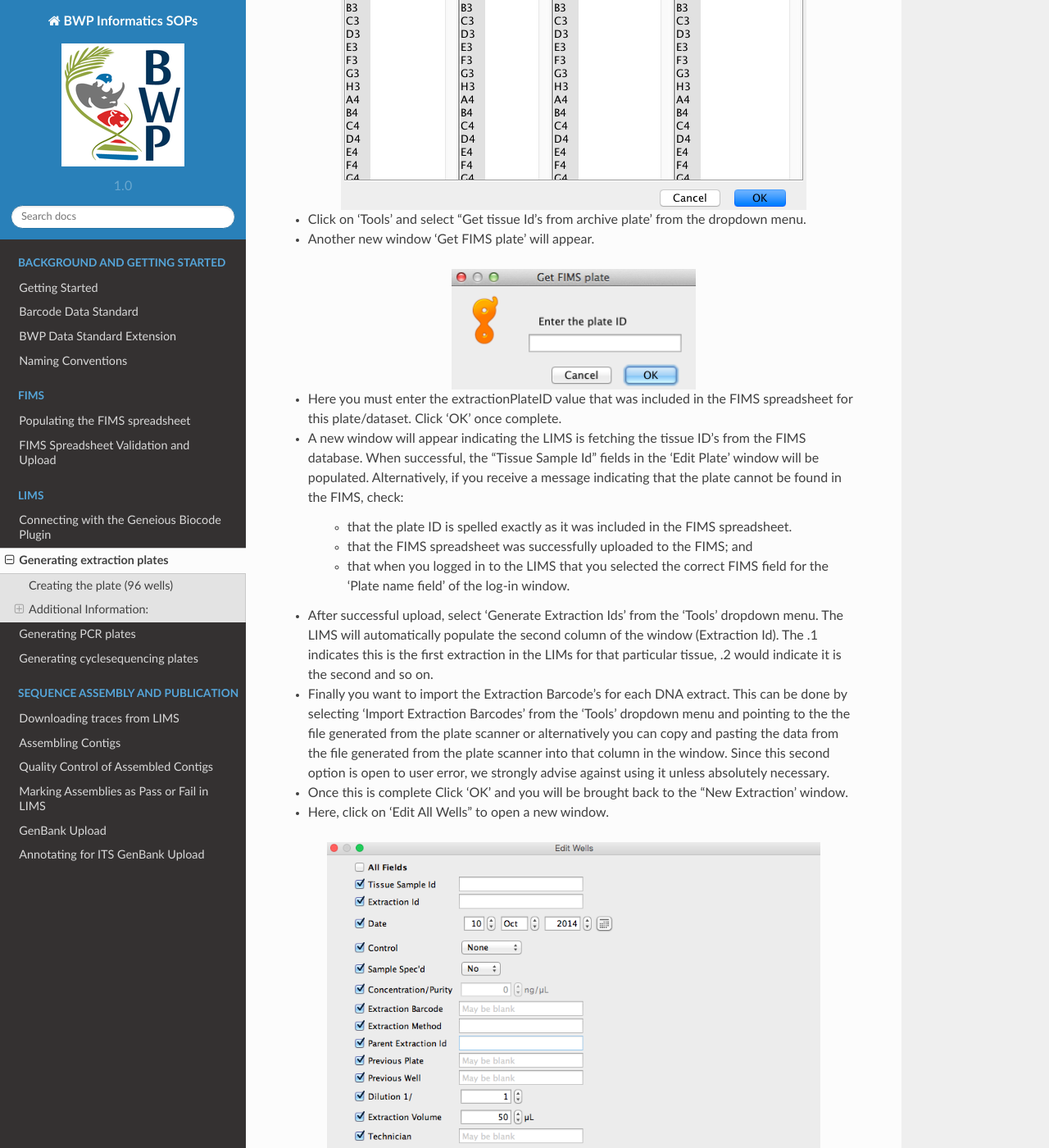
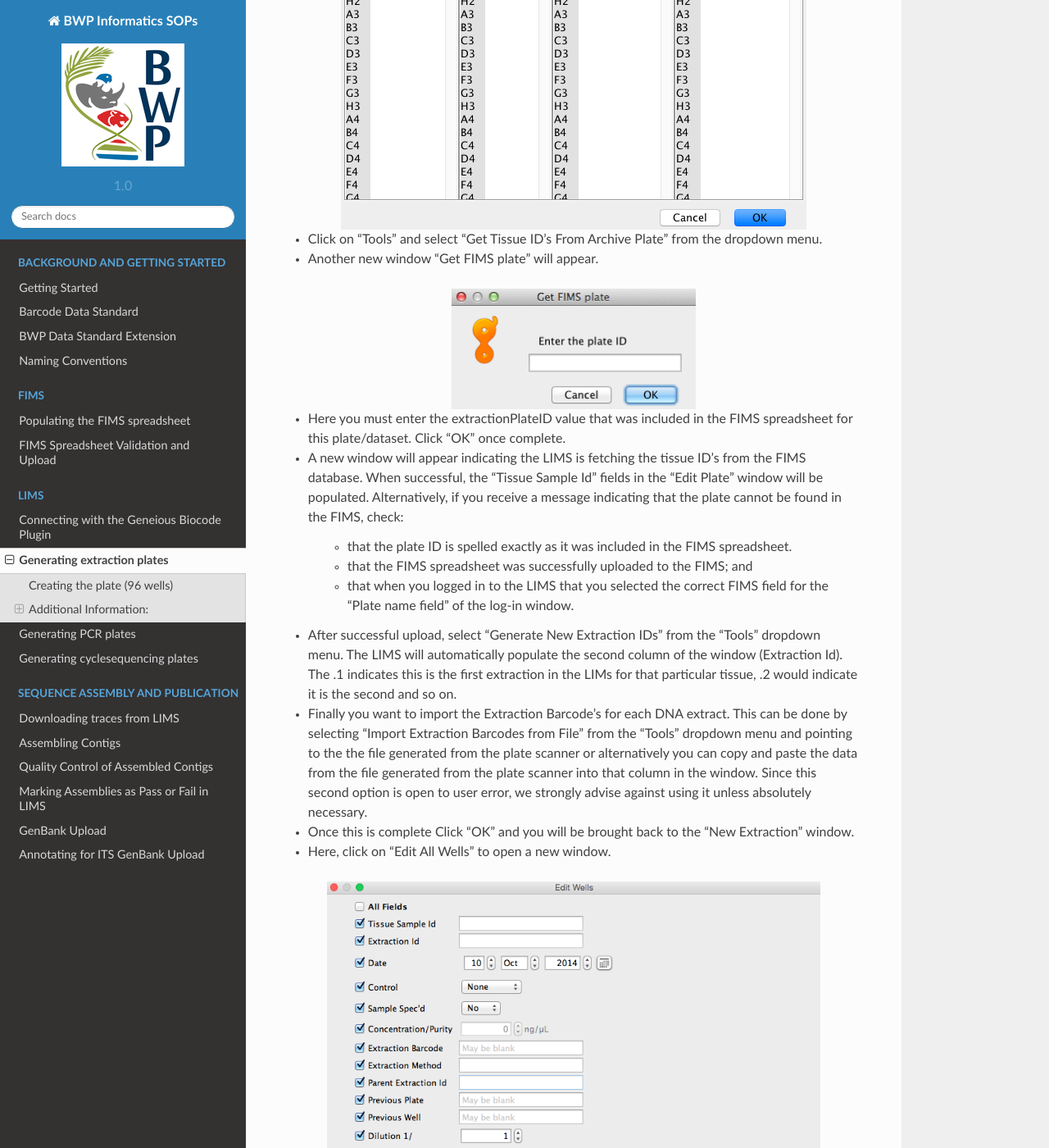
Before and after one commit to SIBarcodeNetwork/BWP-FIMS-and-LIMS, a Sphinx documentation site: the page built from Docs/extraction_plates.rst, in a window 1280 px wide and 1400 px high, scrolled down 1525 px. Shown: the whole window at 82% size. Built offline with Sphinx 7.4.7 and the Read the Docs theme 2.0.0, drawn with Linux system fonts in a browser that asks for light colours; some of the changed text lies outside the part shown.

Commit message:
Minor edits to text of "Generating Extraction Plates" - spelling,
Minor edits to text of "Generating Extraction Plates" - including
spelling, quotation marks, new text relating to the updated plugin.

```diff
--- a/Docs/extraction_plates.rst
+++ b/Docs/extraction_plates.rst
@@ -25,39 +25,39 @@ To create an extraction plate:
 
 * Insert a name for the extraction plate into the relevant field in the window.
 * Click the "Bulk Edit" button (found in the toolbar, as seen in image above). This will allow you to attach the  FIMS meta-data from all tissues to each tissue's associated workflow in LIMS.
-* A new 'Edit Plate' window will appear.
+* A new "Edit Plate" window will appear.
 
 .. figure:: /images/get_tissue_ids.png
   :align: center
 
-* Click on 'Tools' and select "Get tissue Id's from archive plate' from the dropdown menu.
-* Another new window 'Get FIMS plate' will appear.
+* Click on "Tools" and select "Get Tissue ID's From Archive Plate" from the dropdown menu.
+* Another new window "Get FIMS plate" will appear.
 
 .. figure:: /images/enter_plate_id.png
   :align: center
 
-* Here you must enter the extractionPlateID value that was included in the FIMS spreadsheet for this plate/dataset. Click 'OK' once complete.
-* A new window will appear indicating the LIMS is fetching the tissue ID's from the FIMS database. When successful, the "Tissue Sample Id" fields in the 'Edit Plate' window will be populated. Alternatively, if you receive a message indicating that the plate cannot be found in the FIMS, check:
+* Here you must enter the extractionPlateID value that was included in the FIMS spreadsheet for this plate/dataset. Click "OK" once complete.
+* A new window will appear indicating the LIMS is fetching the tissue ID's from the FIMS database. When successful, the "Tissue Sample Id" fields in the "Edit Plate" window will be populated. Alternatively, if you receive a message indicating that the plate cannot be found in the FIMS, check:
 
 	* that the plate ID is spelled exactly as it was included in the FIMS spreadsheet.
 	* that the FIMS spreadsheet was successfully uploaded to the FIMS; and
-	* that when you logged in to the LIMS that you selected the correct FIMS field for the 'Plate name field' of the log-in window.
-* After successful upload, select 'Generate Extraction Ids' from the 'Tools' dropdown menu. The LIMS will automatically populate the second column of the window (Extraction Id). The .1 indicates this is the first extraction in the LIMs for that particular tissue, .2 would indicate it is the second and so on.
-* Finally you want to import the Extraction Barcode's for each DNA extract. This can be done by selecting 'Import Extraction Barcodes' from the 'Tools' dropdown menu and pointing to the  the file generated from the plate scanner or alternatively you can copy and pasting the data from the file generated from the plate scanner into that column in the window. Since this second option is open to user error, we strongly advise against using it unless absolutely necessary.
-* Once this is complete Click 'OK' and you will be brought back to the "New Extraction' window.
-* Here, click on 'Edit All Wells" to open a new window.
+	* that when you logged in to the LIMS that you selected the correct FIMS field for the "Plate name field" of the log-in window.
+* After successful upload, select "Generate New Extraction IDs" from the "Tools" dropdown menu. The LIMS will automatically populate the second column of the window (Extraction Id). The .1 indicates this is the first extraction in the LIMs for that particular tissue, .2 would indicate it is the second and so on.
+* Finally you want to import the Extraction Barcode's for each DNA extract. This can be done by selecting "Import Extraction Barcodes from File" from the "Tools" dropdown menu and pointing to the  the file generated from the plate scanner or alternatively you can copy and paste the data from the file generated from the plate scanner into that column in the window. Since this second option is open to user error, we strongly advise against using it unless absolutely necessary.
+* Once this is complete Click "OK" and you will be brought back to the "New Extraction" window.
+* Here, click on "Edit All Wells" to open a new window.
 
 .. figure:: /images/edit_extraction_wells.png
   :align: center
 
-* Here you can enter information about the extraction - date, controls technician etc.
-* Once complete, click 'OK' which will bring you back to the 'New Extraction' window.
-* Click 'OK' in this window for the LIMS to save the extraction plate.
+* This window allows you to enter information about the extraction - date, method, technician etc.
+* Once complete, click "OK" which will bring you back to the "New Extraction" window.
+* Click "OK" in this window for the LIMS to save the extraction plate.
 
 Additional Information:
 -----------------------
 
-More information on the 'Edit Plate' Window:
+More information on the "Edit Plate" Window:
 ~~~~~~~~~~~~~~~~~~~~~~~~~~~~~~~~~~~~~~~~~~~~
 
 In this window, the well locations are displayed on the left hand side of each column to make placement easier. The "Swap Direction" button allows the user to choose between reading the plate horizontally or vertically. Clicking "OK" will attach the FIMS meta-data to the new extraction plate.
@@ -65,21 +65,22 @@ In this window, the well locations are displayed on the left hand side of each c
 Under the "Tools" menu within the "Bulk Edit" window there are a number of options, described below in order of the dropdown menu, available.
 
 	* The "Get Tissue ID's from archive plate" option allows the extraction plate to be filled with extraction IDs from the FIMS data source.
-	* "Import Extraction Barcodes" allows the extraction barcode values to be directly imported from the output file of the scanner if 2D well barcodes are being used.
+	* "Import Extraction Barcodes from File" allows the extraction barcode values to be directly imported from the output file of the scanner if 2D well barcodes are being used.
+	* "Import Extraction Barcodes from FIMS" allows the extraction barcode values to be directly imported from the FIMS.
 	* "Fetch extractions from barcodes" is used during "cherry picking" to populate newly reconstituted plates from prior plate locations.
 	* "Generate Extraction IDs" automatically generates appropriate extraction IDs based on the tissue sample IDs.
 
 More information on editing wells in the plate:
 ~~~~~~~~~~~~~~~~~~~~~~~~~~~~~~~~~~~~~~~~~~~~~~~
 
-The "Edit All Wells" or "Edit Selected Wells" button, found in the toolbar of the 'New Extraction' plate window, opens a customizable viewer and editor for plate documents. It is shown both when creating new plates, and when viewing existing plates in the database. Wells can be selected in the plate by dragging the mouse across the plate to select a number of wells, or holding down the shift and ctrl (command on mac) keys to help select multiple individual wells. When a well, or wells, have been selected, click "Edit Selected Wells" to customize those wells.
+The "Edit All Wells" or "Edit Selected Wells" button, found in the toolbar of the "New Extraction" plate window, opens a customizable viewer and editor for plate documents. It is shown both when creating new plates, and when viewing existing plates in the database. Wells can be selected in the plate by dragging the mouse across the plate to select a number of wells, or holding down the shift and ctrl (command on mac) keys to help select multiple individual wells. When a well, or wells, have been selected, click "Edit Selected Wells" to customize those wells.
 
-The "Edit Wells" dialog window will open, and it has a column of checkboxes on its left hand side. Values in the checked fields will be applied to all selected reactions, and unchecked fields will be left as they are. Most values can simply be entered into a dialog box. make sure to save the plate after making any edits to it.
+The "Edit Wells" dialog window will open (see image above), and it has a column of checkboxes on its left hand side. Values in the checked fields will be applied to all selected reactions, and unchecked fields will be left as they are. Most values can simply be entered into a dialog box. Make sure to save the plate after making any edits to it.
 
 More information on the Display options in the plate:
 ~~~~~~~~~~~~~~~~~~~~~~~~~~~~~~~~~~~~~~~~~~~~~~~~~~~~~
 
-Clicking the "Display Options" button, found in the toolbar of the New Extraction plate window, opens the 'Display' dialog window (below). The split-pane allows the user to choose any number of fields from the FIMS or LIMS database for display in the wells.
+Clicking the "Display Options" button, found in the toolbar of the New Extraction plate window, opens the "Display" dialog window (below). The split-pane allows the user to choose any number of fields from the FIMS or LIMS database for display in the wells.
 
 The available fields are shown in the left hand pane, and when fields are in the right hand pane they are displayed in the wells. To move a field between the two panes, select it and click the right or left arrow depending on the direction of the move. Once the fields to display have been decided upon, their display order can be altered using the up/down arrows on the right hand side of the dialog box. The field in the top position of the list will be displayed more prominently in the well, as it will be in larger, bold text.
 
```
Also changed, not shown: other parts of Docs/extraction_plates.rst (+1 -1 lines).
